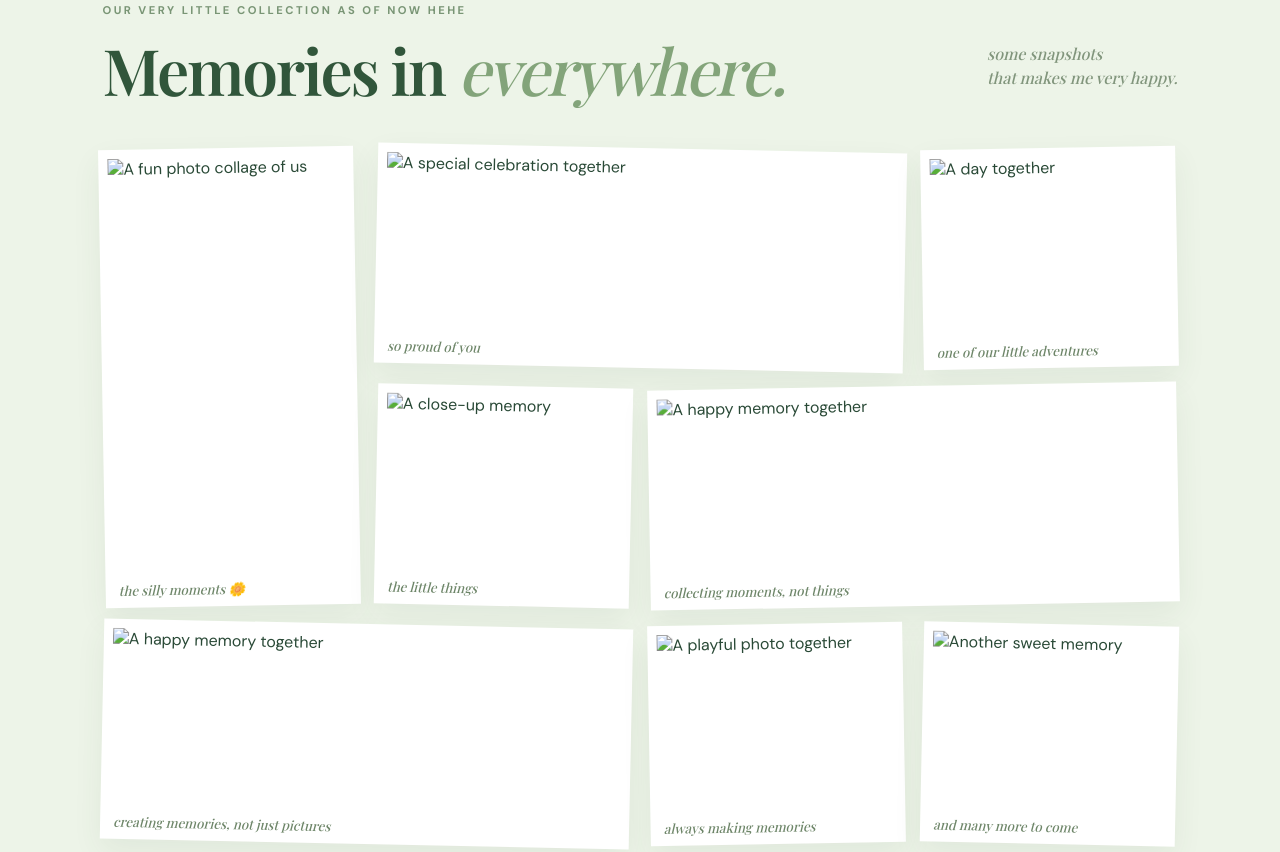
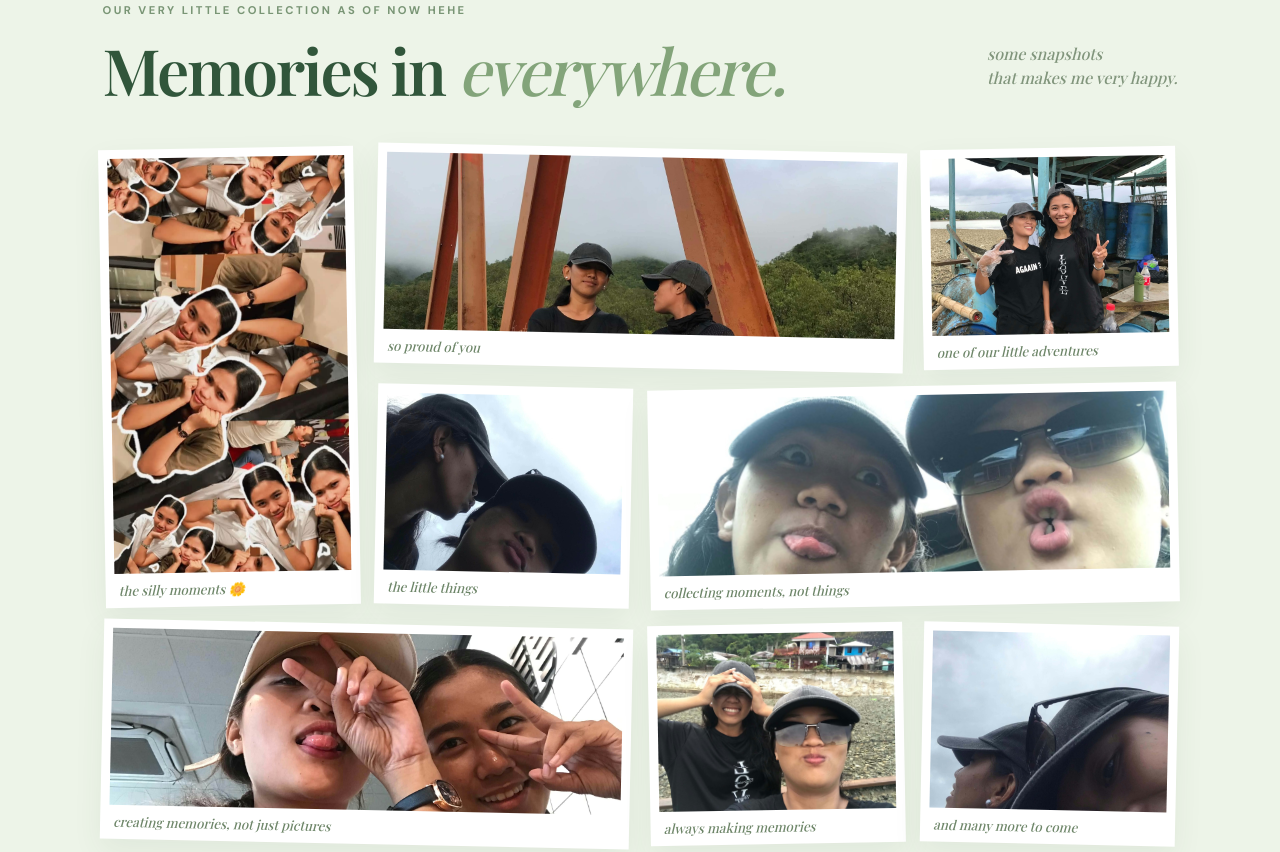
Before and after one commit to MissD-afk/FORMYJEKAY, a plain HTML site: page index.html in a window 1280 px wide. Shown: the part 1518-2370 px from the top of the page. Drawn offline with nearby package versions, Linux system fonts and the light colour scheme; files whose address does not match are found by name.

Commit message:
Update image sources in photo grid

```diff
--- a/index.html
+++ b/index.html
@@ -48,14 +48,14 @@
         <p class="side-note">some snapshots<br>that makes me very happy.</p>
       </div>
       <div class="photo-grid">
-        <figure class="photo-card card-tall"><img src="photos/memory-01.jpg" alt="A fun photo collage of us"><figcaption>the silly moments 🌼</figcaption></figure>
-        <figure class="photo-card card-wide"><img src="photos/memory-04.jpg" alt="A special celebration together"><figcaption>so proud of you</figcaption></figure>
-        <figure class="photo-card"><img src="photos/memory-05.jpg" alt="A day together"><figcaption>one of our little adventures</figcaption></figure>
-        <figure class="photo-card"><img src="photos/memory-06.jpg" alt="A close-up memory"><figcaption>the little things</figcaption></figure>
-        <figure class="photo-card card-wide"><img src="photos/memory-07.jpg" alt="A happy memory together"><figcaption>collecting moments, not things</figcaption></figure>
-        <figure class="photo-card card-wide"><img src="photos/memory-10.jfif" alt="A happy memory together"><figcaption>creating memories, not just pictures</figcaption></figure>
-        <figure class="photo-card"><img src="photos/memory-08.jpg" alt="A playful photo together"><figcaption>always making memories</figcaption></figure>
-        <figure class="photo-card"><img src="photos/memory-09.jpg" alt="Another sweet memory"><figcaption>and many more to come</figcaption></figure>
+        <figure class="photo-card card-tall"><img src="memory-01.jpg" alt="A fun photo collage of us"><figcaption>the silly moments 🌼</figcaption></figure>
+        <figure class="photo-card card-wide"><img src="memory-04.jpg" alt="A special celebration together"><figcaption>so proud of you</figcaption></figure>
+        <figure class="photo-card"><img src="memory-05.jpg" alt="A day together"><figcaption>one of our little adventures</figcaption></figure>
+        <figure class="photo-card"><img src="memory-06.jpg" alt="A close-up memory"><figcaption>the little things</figcaption></figure>
+        <figure class="photo-card card-wide"><img src="memory-07.jpg" alt="A happy memory together"><figcaption>collecting moments, not things</figcaption></figure>
+        <figure class="photo-card card-wide"><img src="memory-10.jfif" alt="A happy memory together"><figcaption>creating memories, not just pictures</figcaption></figure>
+        <figure class="photo-card"><img src="memory-08.jpg" alt="A playful photo together"><figcaption>always making memories</figcaption></figure>
+        <figure class="photo-card"><img src="memory-09.jpg" alt="Another sweet memory"><figcaption>and many more to come</figcaption></figure>
 
       </div>
     </section>
```
